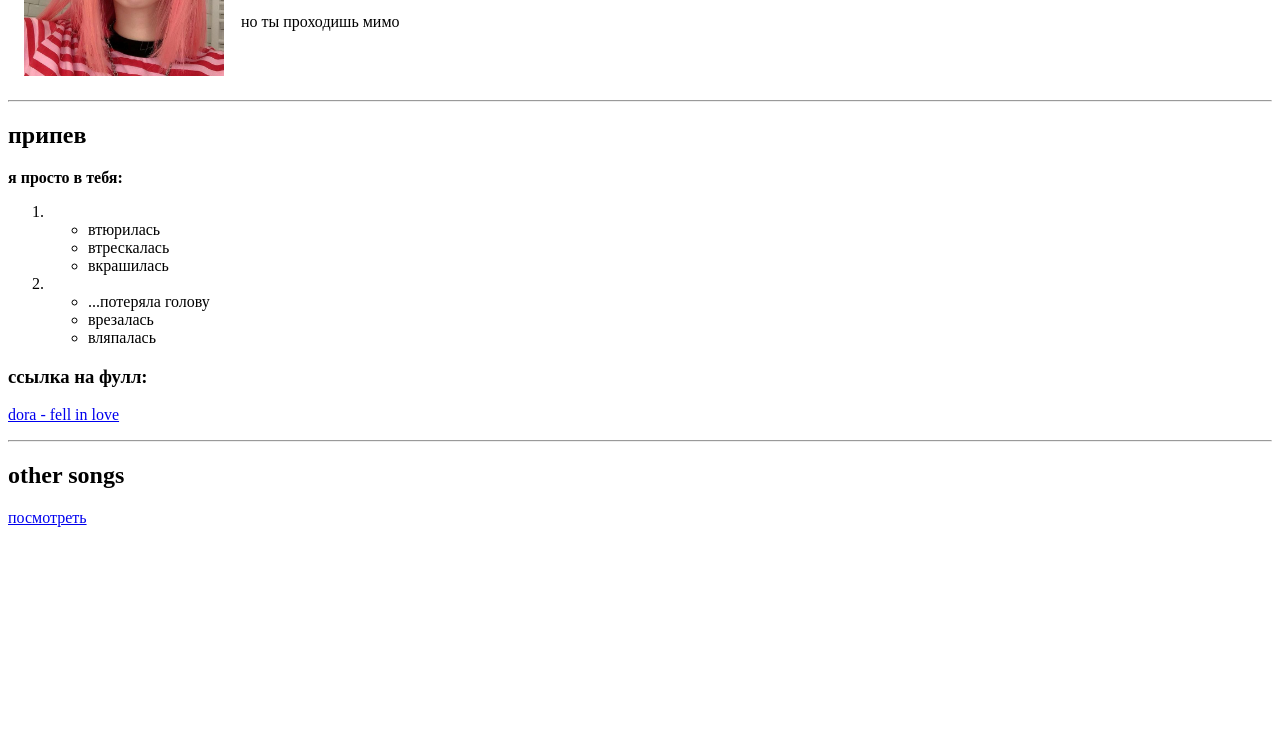
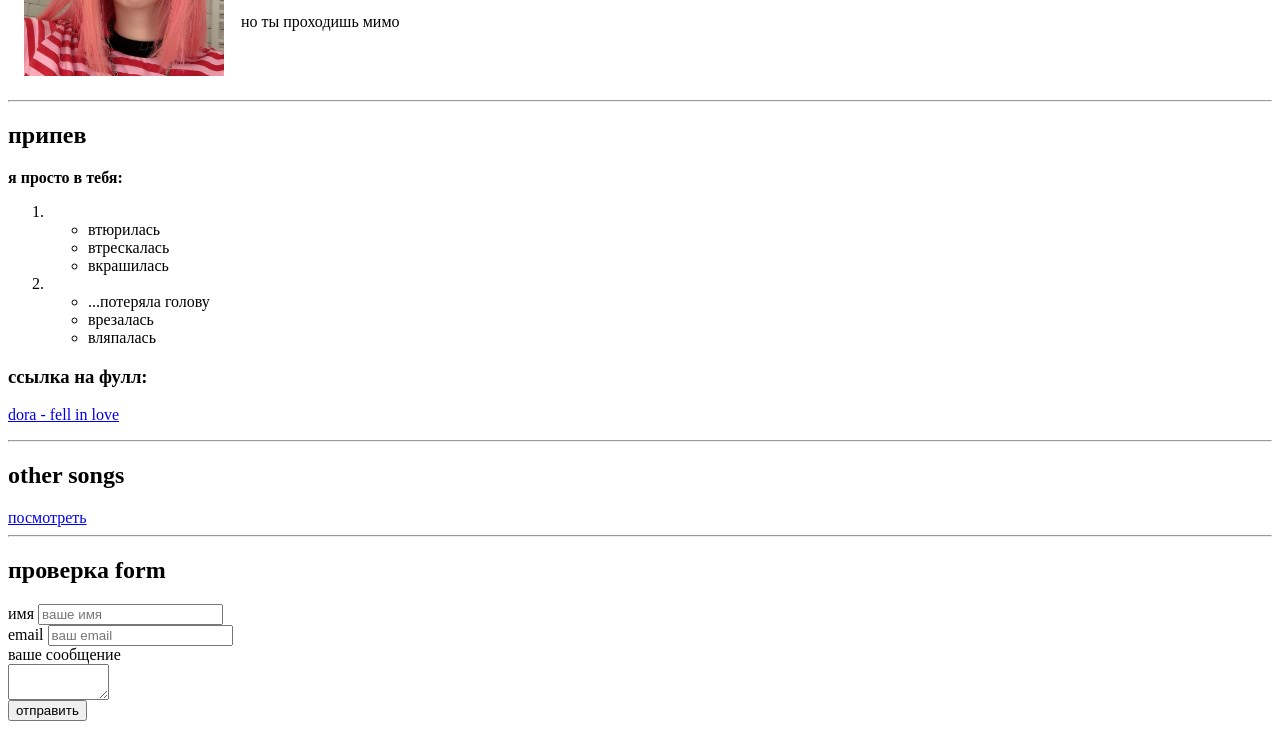
Before and after one commit to Kontentski/htmlcourse, a plain HTML site: page index.html in a window 1280 px wide. Shown: the part 148-885 px from the top of the page. Before the commit the page ends 800 px from the top, so only its background shows below. Drawn offline with Linux system fonts and the light colour scheme.

Commit message:
Update index.html

```diff
--- a/index.html
+++ b/index.html
@@ -33,5 +33,20 @@
         <hr>
         <h2>other songs</h2>
         <a href="otherSongs.html">посмотреть</a>
+        <hr>
+        <h2>проверка form </h2>
+        <form action="/">
+            <label for="name">имя </label>
+            <input type="text" id="name" placeholder="ваше имя">
+            <br>
+            <label for="email">email </label>
+            <input type="email" id="email" placeholder="ваш email">
+            <br>
+            <label for="text">ваше сообщение</label>
+            <br>
+            <textarea id="text" cols="10" rows="2"></textarea>
+            <br>
+        <input type="submit" value="отправить">
+        </form>
     </body>
 </html>
```
